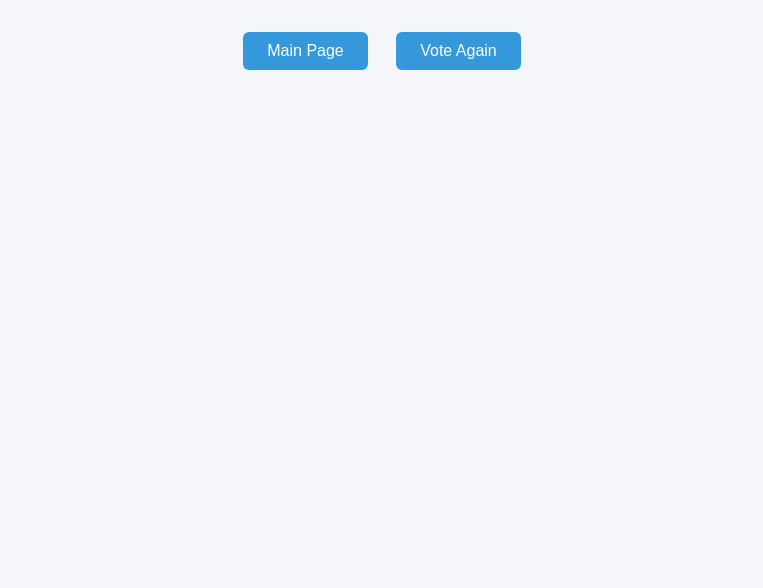
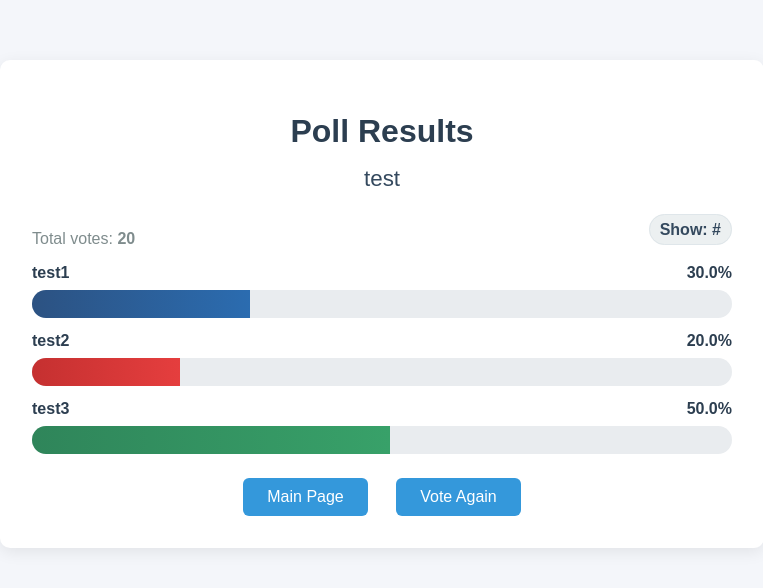
Before and after one commit to Solgeee/Informatik-Projekt, a Django app: page /main/results/1/ in a window 1280 px wide. Shown: the top 588 px of the page, without its empty margins (258-1021 px from the left). Run offline with Django 5.2, Linux system fonts and the light colour scheme; data comes from the database, SQL or seed files in the repository; both versions use the stored data as it was after the commit.

Commit message:
adjusted results with graphs displaying votes and updated routing for the results button in \votes"

```diff
--- a/main/templates/main/results.html
+++ b/main/templates/main/results.html
@@ -10,7 +10,7 @@
             padding: 0;
         }
         .container {
-            max-width: 600px;
+            max-width: 700px;
             margin: 60px auto;
             background: #fff;
             border-radius: 10px;
@@ -19,44 +19,75 @@
         }
         h1 {
             color: #2c3e50;
-            margin-bottom: 24px;
+            margin-bottom: 16px;
             text-align: center;
         }
         .poll-question {
             font-size: 1.4em;
             color: #34495e;
-            margin-bottom: 30px;
+            margin-bottom: 20px;
             text-align: center;
         }
-        .result-bar {
-            margin: 20px 0;
-            padding: 15px;
-            background: #f8f9fa;
-            border-radius: 8px;
+        .results-wrapper {
+            margin-top: 16px;
+        }
+        .result-row {
+            margin: 14px 0;
         }
         .option-label {
             display: flex;
             justify-content: space-between;
             margin-bottom: 8px;
+            color: #2c3e50;
+            font-weight: 600;
         }
         .progress-bar {
-            height: 24px;
+            height: 28px;
             background: #e9ecef;
-            border-radius: 12px;
+            border-radius: 14px;
             overflow: hidden;
         }
         .progress {
             height: 100%;
-            background: #3498db;
-            transition: width 0.3s ease;
+            transition: width 0.4s ease;
+            display: flex;
+            align-items: center;
+            justify-content: flex-end;
+            padding-right: 8px;
+            color: white;
+            font-weight: 700;
+        }
+        .progress-one {
+            background: linear-gradient(90deg, #2c5282 0%, #2b6cb0 100%);
+        }
+        .progress-two {
+            background: linear-gradient(90deg, #c53030 0%, #e53e3e 100%);
+        }
+        .progress-three {
+            background: linear-gradient(90deg, #2f855a 0%, #38a169 100%);
+        }
+        .meta-row {
+            display:flex;
+            justify-content:space-between;
+            align-items:center;
+            margin-top:18px;
+        }
+        .toggle {
+            background:#ecf0f1;
+            border-radius:20px;
+            padding:6px 10px;
+            cursor:pointer;
+            color:#34495e;
+            font-weight:600;
+            border:1px solid #dfe6ea;
         }
         .total-votes {
             text-align: center;
-            margin-top: 30px;
+            margin-top: 18px;
             color: #7f8c8d;
         }
         .nav-links {
-            margin-top: 32px;
+            margin-top: 24px;
             text-align: center;
         }
         .nav-links a {
@@ -74,10 +105,89 @@
         }
     </style>
 </head>
-<body>        <div class="nav-links">
+<body>
+    <div class="container">
+        <h1>Poll Results</h1>
+        <div class="poll-question">{{ poll.question }}</div>
+
+        <div class="meta-row">
+            <div class="total-votes">Total votes: <strong>{{ total }}</strong></div>
+            <div>
+                <span class="toggle" id="toggleView">Show: %</span>
+            </div>
+        </div>
+
+        <div class="results-wrapper">
+            <div class="result-row" data-count="{{ counts.one }}" data-perc="{{ percentages.one|floatformat:2 }}">
+                <div class="option-label"><span>{{ poll.option_one }}</span><span class="value">{{ percentages.one|floatformat:1 }}%</span></div>
+                <div class="progress-bar">
+                    <div class="progress progress-one" style="width:{{ percentages.one }}%"></div>
+                </div>
+            </div>
+
+            <div class="result-row" data-count="{{ counts.two }}" data-perc="{{ percentages.two|floatformat:2 }}">
+                <div class="option-label"><span>{{ poll.option_two }}</span><span class="value">{{ percentages.two|floatformat:1 }}%</span></div>
+                <div class="progress-bar">
+                    <div class="progress progress-two" style="width:{{ percentages.two }}%"></div>
+                </div>
+            </div>
+
+            <div class="result-row" data-count="{{ counts.three }}" data-perc="{{ percentages.three|floatformat:2 }}">
+                <div class="option-label"><span>{{ poll.option_three }}</span><span class="value">{{ percentages.three|floatformat:1 }}%</span></div>
+                <div class="progress-bar">
+                    <div class="progress progress-three" style="width:{{ percentages.three }}%"></div>
+                </div>
+            </div>
+        </div>
+
+        <div class="nav-links">
             <a href="{% url 'home' %}">Main Page</a>
             <a href="{% url 'vote' poll.id %}">Vote Again</a>
         </div>
     </div>
+
+    <script>
+        // Toggle between percentage and absolute count views
+        (function(){
+            const toggle = document.getElementById('toggleView');
+            let showPercent = true;
+
+            function updateView() {
+                const rows = document.querySelectorAll('.result-row');
+                // determine max count for absolute width scaling
+                let maxCount = 0;
+                rows.forEach(r => {
+                    const c = parseFloat(r.dataset.count) || 0;
+                    if (c > maxCount) maxCount = c;
+                });
+
+                rows.forEach(r => {
+                    const count = parseFloat(r.dataset.count) || 0;
+                    const perc = parseFloat(r.dataset.perc) || 0;
+                    const progress = r.querySelector('.progress');
+                    const valueEl = r.querySelector('.value');
+
+                    if (showPercent) {
+                        progress.style.width = perc + '%';
+                        valueEl.textContent = perc.toFixed(1) + '%';
+                    } else {
+                        // absolute view: scale width relative to maxCount (avoid divide by zero)
+                        const width = maxCount > 0 ? (count / maxCount) * 100 : 0;
+                        progress.style.width = width + '%';
+                        valueEl.textContent = count + ' votes';
+                    }
+                });
+                toggle.textContent = showPercent ? 'Show: #' : 'Show: %';
+            }
+
+            toggle.addEventListener('click', function(){
+                showPercent = !showPercent;
+                updateView();
+            });
+
+            // initial render
+            updateView();
+        })();
+    </script>
 </body>
 </html>
--- a/main/templates/main/vote.html
+++ b/main/templates/main/vote.html
@@ -86,7 +86,7 @@
 
         <div class="nav-links">
             <a href="http://127.0.0.1:8000/main/">Main Page</a>
-            <a href="http://127.0.0.1:8000/main/results/">Results Page</a>
+            <a href="{% url 'results' poll.id %}">Results Page</a>
             <a href="http://127.0.0.1:8000/main/login/">Login Page</a>
         </div>
     </div>
--- a/main/views.py
+++ b/main/views.py
@@ -38,8 +38,26 @@ def vote(request, poll_id):
 
 def results(request, poll_id):
     poll = get_object_or_404(Poll, pk=poll_id)
+    total = poll.total()
+    counts = {
+        'one': poll.option_one_count,
+        'two': poll.option_two_count,
+        'three': poll.option_three_count,
+    }
+    if total > 0:
+        percentages = {
+            'one': (counts['one'] / total) * 100,
+            'two': (counts['two'] / total) * 100,
+            'three': (counts['three'] / total) * 100,
+        }
+    else:
+        percentages = {'one': 0, 'two': 0, 'three': 0}
+
     context = {
-        'poll': poll
+        'poll': poll,
+        'total': total,
+        'counts': counts,
+        'percentages': percentages,
     }
     return render(request, "main/results.html", context)
 
```
Also changed, not shown: db.sqlite3.
